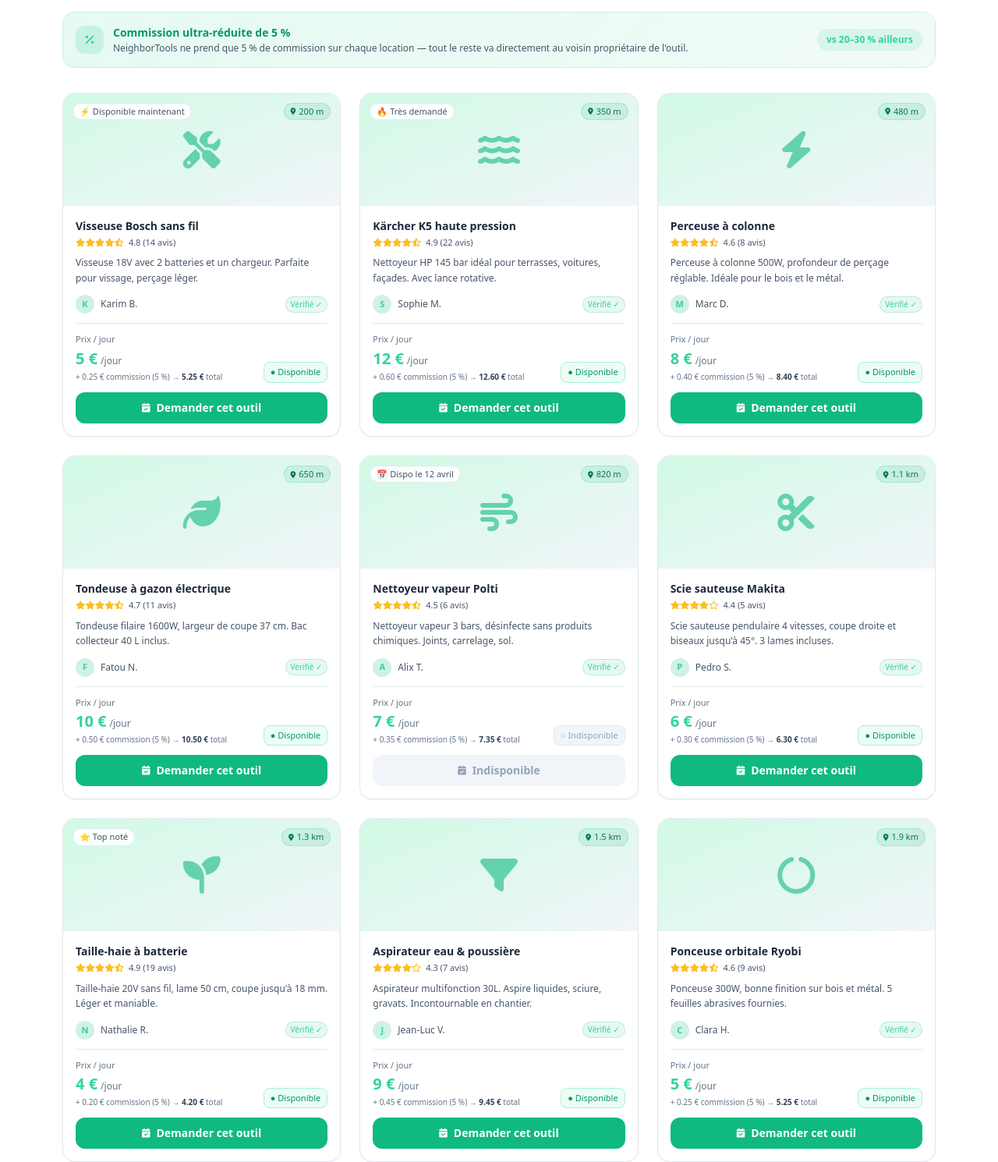
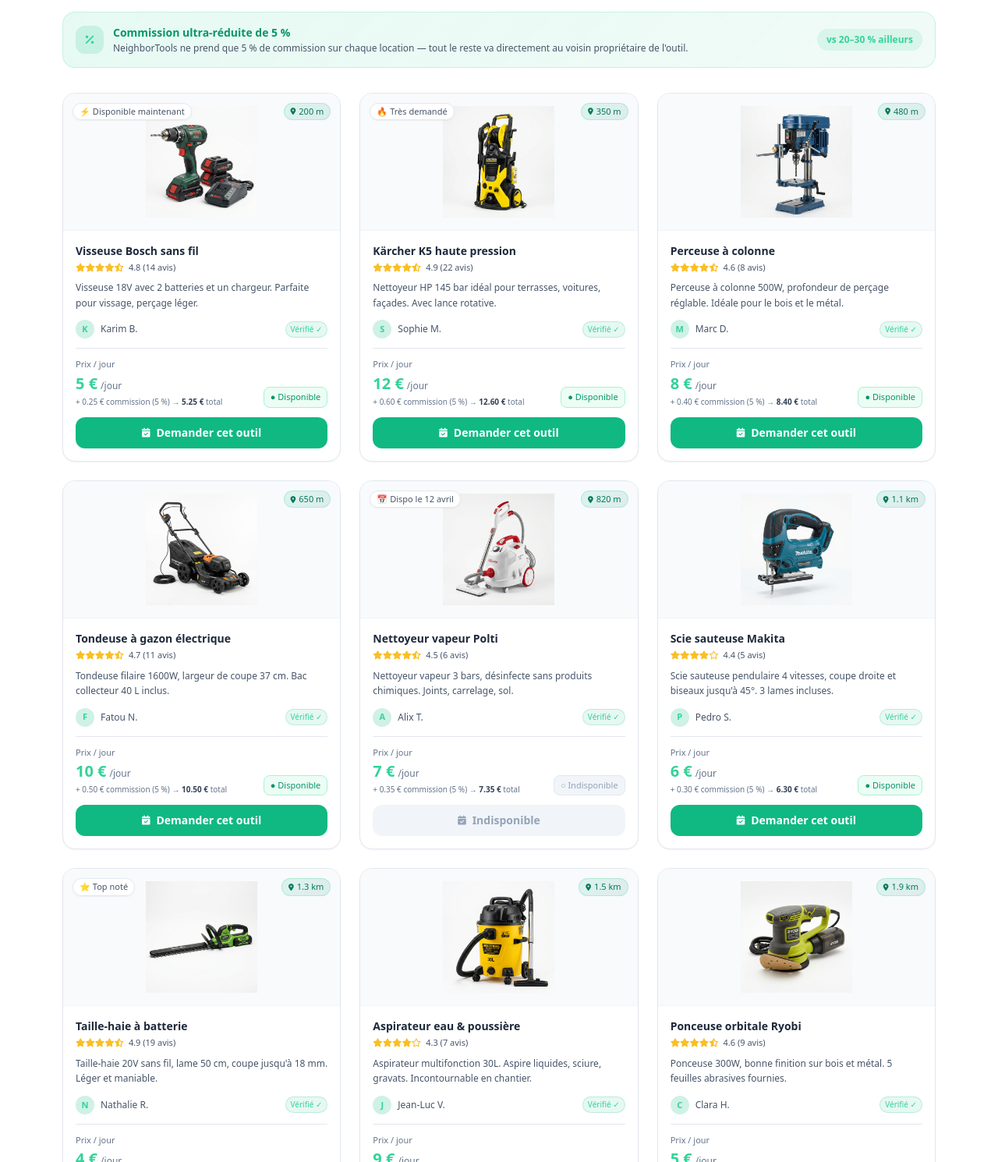
Before and after one commit to lyesatb/NeighborTools, a plain HTML site: page products.html in a window 1280 px wide. Shown: the part 480-1970 px from the top of the page at 78% size. Drawn offline with nearby package versions, Linux system fonts and the light colour scheme.

Commit message:
images for products

```diff
--- a/products.html
+++ b/products.html
@@ -182,6 +182,7 @@
         id: 1, category: "bricolage",
         name: "Visseuse Bosch sans fil",
         icon: "fa-screwdriver-wrench",
+        img: "images/tool_visseuse.png",
         description: "Visseuse 18V avec 2 batteries et un chargeur. Parfaite pour vissage, perçage léger.",
         price: 5, distance: 200,
         owner: "Karim B.", rating: 4.8, reviews: 14,
@@ -191,6 +192,7 @@
         id: 2, category: "nettoyage",
         name: "Kärcher K5 haute pression",
         icon: "fa-water",
+        img: "images/tool_karcher.png",
         description: "Nettoyeur HP 145 bar idéal pour terrasses, voitures, façades. Avec lance rotative.",
         price: 12, distance: 350,
         owner: "Sophie M.", rating: 4.9, reviews: 22,
@@ -200,6 +202,7 @@
         id: 3, category: "bricolage",
         name: "Perceuse à colonne",
         icon: "fa-bolt",
+        img: "images/tool_perceuse_colonne.png",
         description: "Perceuse à colonne 500W, profondeur de perçage réglable. Idéale pour le bois et le métal.",
         price: 8, distance: 480,
         owner: "Marc D.", rating: 4.6, reviews: 8,
@@ -209,6 +212,7 @@
         id: 4, category: "jardinage",
         name: "Tondeuse à gazon électrique",
         icon: "fa-leaf",
+        img: "images/tool_tondeuse.png",
         description: "Tondeuse filaire 1600W, largeur de coupe 37 cm. Bac collecteur 40 L inclus.",
         price: 10, distance: 650,
         owner: "Fatou N.", rating: 4.7, reviews: 11,
@@ -218,6 +222,7 @@
         id: 5, category: "nettoyage",
         name: "Nettoyeur vapeur Polti",
         icon: "fa-wind",
+        img: "images/tool_nettoyeur_vapeur.png",
         description: "Nettoyeur vapeur 3 bars, désinfecte sans produits chimiques. Joints, carrelage, sol.",
         price: 7, distance: 820,
         owner: "Alix T.", rating: 4.5, reviews: 6,
@@ -227,6 +232,7 @@
         id: 6, category: "bricolage",
         name: "Scie sauteuse Makita",
         icon: "fa-scissors",
+        img: "images/tool_scie_sauteuse.png",
         description: "Scie sauteuse pendulaire 4 vitesses, coupe droite et biseaux jusqu'à 45°. 3 lames incluses.",
         price: 6, distance: 1100,
         owner: "Pedro S.", rating: 4.4, reviews: 5,
@@ -236,6 +242,7 @@
         id: 7, category: "jardinage",
         name: "Taille-haie à batterie",
         icon: "fa-seedling",
+        img: "images/tool_taille_haie.png",
         description: "Taille-haie 20V sans fil, lame 50 cm, coupe jusqu'à 18 mm. Léger et maniable.",
         price: 4, distance: 1250,
         owner: "Nathalie R.", rating: 4.9, reviews: 19,
@@ -245,6 +252,7 @@
         id: 8, category: "nettoyage",
         name: "Aspirateur eau & poussière",
         icon: "fa-filter",
+        img: "images/tool_aspirateur.png",
         description: "Aspirateur multifonction 30L. Aspire liquides, sciure, gravats. Incontournable en chantier.",
         price: 9, distance: 1500,
         owner: "Jean-Luc V.", rating: 4.3, reviews: 7,
@@ -254,6 +262,7 @@
         id: 9, category: "bricolage",
         name: "Ponceuse orbitale Ryobi",
         icon: "fa-circle-notch",
+        img: "images/tool_ponceuse.png",
         description: "Ponceuse 300W, bonne finition sur bois et métal. 5 feuilles abrasives fournies.",
         price: 5, distance: 1900,
         owner: "Clara H.", rating: 4.6, reviews: 9,
@@ -287,9 +296,9 @@
       return `
       <div class="card-hover bg-white border border-slate-200 rounded-2xl overflow-hidden flex flex-col shadow-sm" data-id="${p.id}">
         <!-- Card image area -->
-        <div class="bg-gradient-to-br from-emerald-100 to-slate-100 h-36 flex items-center justify-center relative">
-          <i class="fa-solid ${p.icon} text-5xl text-emerald-500/60"></i>
-          ${p.tag ? `<span class="absolute top-3 left-3 text-[11px] bg-white/90 backdrop-blur border border-slate-200 text-slate-600 px-2 py-0.5 rounded-full">${p.tag}</span>` : ''}
+        <div class="bg-slate-50 h-44 flex items-center justify-center relative overflow-hidden border-b border-slate-100">
+          <img src="${p.img}" alt="${p.name}" class="h-full w-full object-contain p-4" loading="lazy" />
+          ${p.tag ? `<span class="absolute top-3 left-3 text-[11px] bg-white/95 backdrop-blur border border-slate-200 text-slate-600 px-2 py-0.5 rounded-full shadow-sm">${p.tag}</span>` : ''}
           <span class="absolute top-3 right-3 text-[11px] badge-distance px-2 py-0.5 rounded-full text-emerald-700 font-medium flex items-center gap-1">
             <i class="fa-solid fa-location-dot text-[9px]"></i>${distanceLabel(p.distance)}
           </span>
```
Also changed, not shown: images/tool_aspirateur.png (added), images/tool_karcher.png (added), images/tool_nettoyeur_vapeur.png (added), images/tool_perceuse_colonne.png (added), images/tool_ponceuse.png (added), images/tool_scie_sauteuse.png (added), images/tool_taille_haie.png (added), images/tool_tondeuse.png (added), images/tool_visseuse.png (added).
